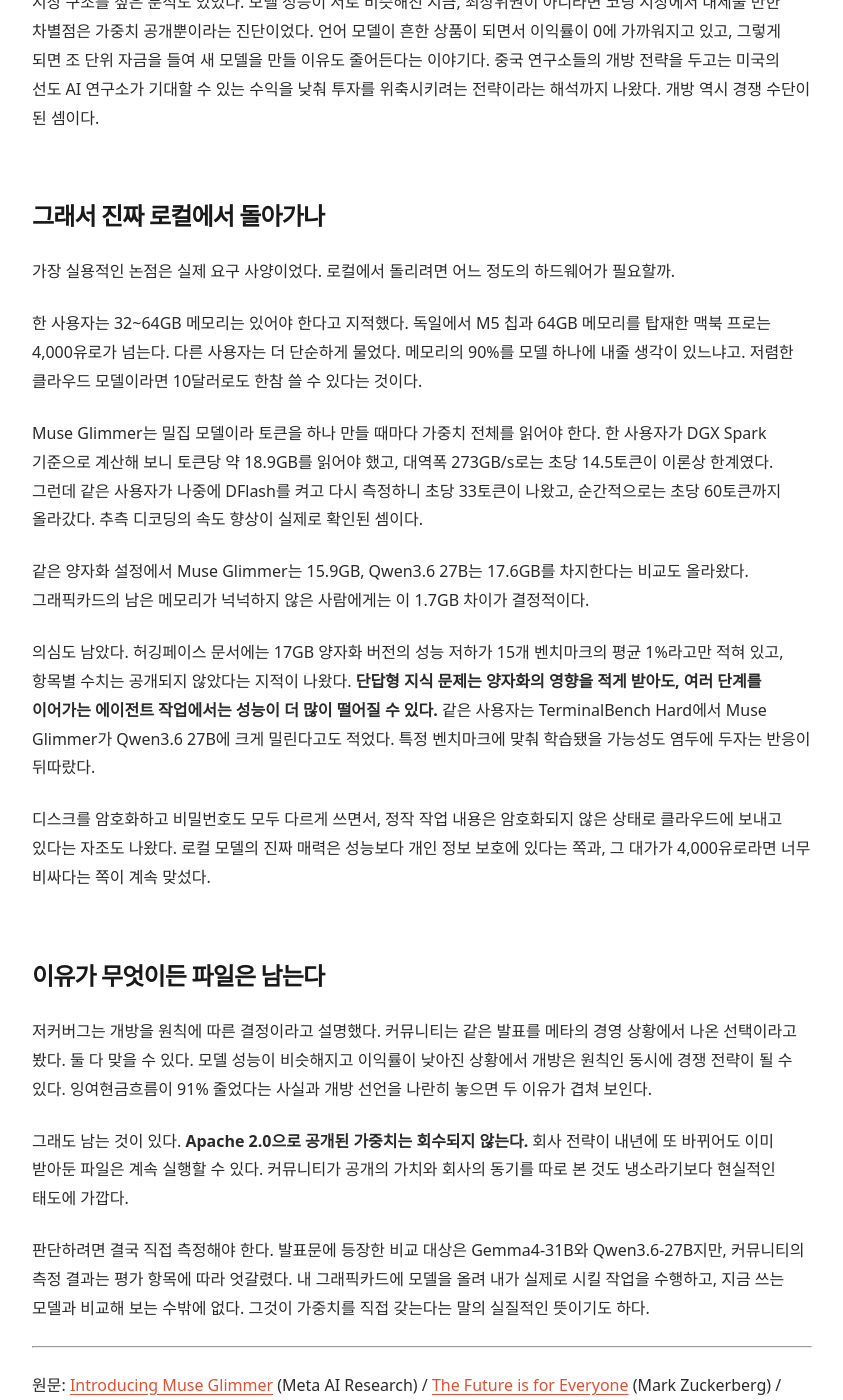
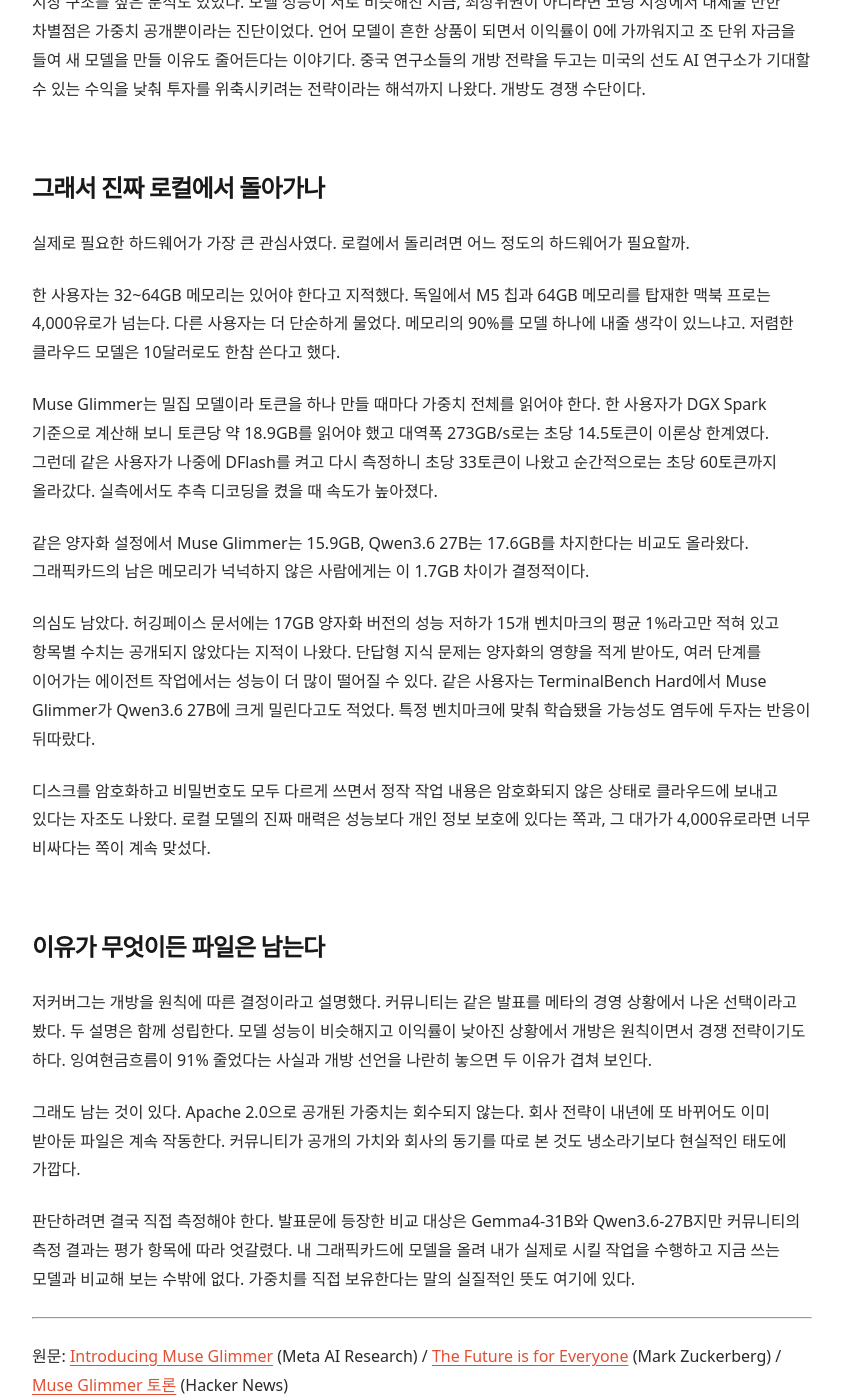
Before and after one commit to enebin/enebin.github.io, a Jekyll site: the page built from _posts/2026-08-11-meta-muse-glimmer.md, in a window 1280 px wide and 1400 px high, scrolled down 5471 px. Shown: the whole window, without its empty margins (218-1061 px from the left). Built offline with Jekyll 4.4.1, drawn with Linux system fonts in a browser that asks for light colours; some web fonts are replaced; comment, search, counter and statistics services are not loaded; some of the changed text lies outside the part shown.

Commit message:
docs: Muse Glimmer 글 문체 다듬기

```diff
--- a/_posts/2026-08-11-meta-muse-glimmer.md
+++ b/_posts/2026-08-11-meta-muse-glimmer.md
@@ -8,9 +8,9 @@
 image: /assets/images/meta-muse-glimmer-cover.svg
 ---
 
-노트북에서 에이전트를 하나 돌려보려 하면 금방 벽에 부딪힌다. 성능이 좋은 모델은 대부분 외부 서버에 있고, 내 그래픽카드에 올라가는 크기의 모델은 도구를 몇 번 호출하다 보면 흐트러진다. 개인 파일과 일정을 다루는 에이전트를 만들고 싶어도 결국 작업 내용이 클라우드로 넘어간다.
+노트북에서 에이전트를 하나 돌리려 하면 금세 벽에 부딪힌다. 성능 좋은 모델은 대부분 외부 서버에 있다. 내 그래픽카드에서 돌아갈 만한 모델은 도구를 몇 번만 호출해도 흐트러지고 개인 파일과 일정을 다루려면 작업 내용을 클라우드로 보내야 한다.
 
-2026년 8월 10일, 메타가 이 빈틈을 겨냥한 모델을 내놨다. **Muse Glimmer는 소비자용 그래픽카드 한 장에서 돌아가도록 만든 300억 파라미터 모델이고, 가중치가 Apache 2.0 라이선스로 공개됐다.** 같은 날 마크 저커버그도 글을 올려 왜 다시 가중치를 공개하는 쪽을 택했는지 설명했다. Hacker News에서는 추천을 1,100개 넘게 받은 토론이 이어졌다. 발표문과 반응을 나란히 놓고 보면 그림이 조금 달라진다.
+2026년 8월 10일, 메타가 이런 빈틈을 겨냥한 모델을 내놨다. Muse Glimmer는 소비자용 그래픽카드 한 장에서 돌아가도록 만든 300억 파라미터 모델이고 가중치가 Apache 2.0 라이선스로 공개됐다. 같은 날 마크 저커버그도 글을 올려 왜 다시 가중치를 공개하는 쪽을 택했는지 설명했다. Hacker News에서는 추천을 1,100개 넘게 받은 토론이 이어졌다. 발표문과 반응을 함께 읽으면 인상이 조금 달라진다.
 
 <!--more-->
 
@@ -18,24 +18,24 @@
 
 300억 파라미터를 16비트 정밀도로 담으면 메모리가 55GB 넘게 필요하다. 일반적인 소비자용 그래픽카드 한 장에는 들어가지 않는 크기다. 메타는 가중치를 약 4비트로 압축해 언어 모델 부분을 20GB 아래로 줄였다.
 
-남은 공간에는 다른 구성 요소가 들어간다. KV 캐시는 대화가 길어질수록 쌓이는 작업 기억이고, 퍼셉션 인코더는 이미지를 읽는다. 여기에 생성 속도를 높이는 드래프터까지 얹어 전체를 24~32GB 안에 맞추는 것이 설계 목표였다. 메타는 이렇게 압축해도 에이전트 작업에서는 성능이 거의 또는 전혀 떨어지지 않았다고 밝혔다.
+남은 공간에는 다른 구성 요소가 들어간다. KV 캐시는 대화가 길어질수록 쌓이는 작업 기억이고 퍼셉션 인코더는 이미지를 읽는다. 여기에 생성 속도를 높이는 드래프터까지 얹어 전체를 24~32GB 안에 맞추는 것이 설계 목표였다. 메타는 이렇게 압축해도 에이전트 작업의 성능이 떨어지지 않았거나 하락 폭이 아주 작았다고 밝혔다.
 
 <figure>
   <img src="/assets/images/meta-muse-glimmer-memory.svg" alt="55GB가 필요한 30B 모델을 4비트로 압축해 20GB 미만으로 줄이고 남은 공간에 KV 캐시와 인코더와 드래프터를 넣어 24GB 안에 맞추는 그림">
   <figcaption>24GB 메모리 안에 언어 모델과 에이전트 실행에 필요한 구성 요소를 함께 넣었다.</figcaption>
 </figure>
 
-언어 모델은 보통 토큰을 하나씩 만든다. 추론이 길거나 여러 단계에 걸쳐 도구를 호출할 때는 이 방식이 느리다. 그래서 Muse Glimmer에는 DFlash를 기반으로 한 가벼운 드래프터가 함께 들어간다. 작은 모델이 여러 토큰을 미리 제안하면 본 모델이 한꺼번에 검증하고 맞는 부분만 받아들인다. 결과물의 품질은 유지하면서 생성 속도를 높이는 추측 디코딩 방식이다.
+언어 모델은 보통 토큰을 하나씩 만든다. 추론이 길거나 여러 단계에 걸쳐 도구를 호출할 때는 이 방식이 느리다. 그래서 Muse Glimmer에는 DFlash를 기반으로 한 가벼운 드래프터가 함께 들어간다. 작은 모델이 여러 토큰을 미리 제안하면 본 모델이 한꺼번에 검증해 맞는 부분만 받아들인다. 결과물의 품질은 유지하면서 생성 속도를 높이는 추측 디코딩 방식이다.
 
 메타는 학습 과정도 함께 공개했다. 사전 학습에서는 더 큰 모델인 Muse Spark가 각 토큰에 매긴 점수를 따라 배우는 로짓 증류를 사용했다. 중간 학습에서는 맥락이 길고 도구를 많이 쓰는 데이터를 집중적으로 학습시켰다. 후학습 단계에서는 지도 미세조정에 온폴리시 증류와 강화학습을 섞었다. 큰 모델의 지식을 더 작은 모델로 옮기는 과정이라고 보면 된다.
 
-메타는 에이전트가 긴 작업을 끝까지 수행하는 능력을 강조했다. 정해진 형식에 맞춰 도구를 호출하고, 작업 내내 계획을 유지하며, 도구가 실패하거나 이상한 값을 돌려주면 원인을 진단해 다시 시도하도록 학습시켰다고 한다. 글과 이미지를 함께 입력할 수 있어 스크린숏이나 문서를 보고 판단하는 작업도 가능하다. 추론 깊이를 조절하는 기능도 넣었다. 학습 데이터는 100개가 넘는 언어에서 모았다.
+메타는 에이전트가 긴 작업을 끝까지 수행하는 능력을 강조했다. 정해진 형식에 맞춰 도구를 호출하고 작업 내내 계획을 유지하며 도구가 실패하거나 이상한 값을 돌려주면 원인을 진단해 다시 시도하도록 학습시켰다고 한다. 글과 이미지를 함께 입력할 수 있어 스크린숏이나 문서를 보고 판단하는 작업도 가능하다. 추론 깊이를 조절하는 기능도 넣었다. 학습 데이터는 100개가 넘는 언어에서 모았다.
 
-llama.cpp, MLX, ExecuTorch 같은 기기용 실행 도구부터 vLLM, SGLang 같은 서버용 도구까지 폭넓게 지원한다. Ollama와 LM Studio도 곧 지원할 예정이다. 다만 Gemma4-31B, Qwen3.6-27B와 비교한 벤치마크 표는 발표문에 이미지로만 실려 있어 항목별 수치를 확인하기 어렵다.
+llama.cpp, MLX, ExecuTorch 같은 기기용 실행 도구부터 vLLM, SGLang 같은 서버용 도구까지 폭넓게 지원한다. Ollama와 LM Studio도 곧 여기에 포함될 예정이다. 다만 Gemma4-31B, Qwen3.6-27B와 비교한 벤치마크 표는 발표문에 이미지로만 실려 있어 항목별 수치를 확인하기 어렵다.
 
 ## 라이선스가 Llama 때와 달라졌다
 
-이번 발표에서 중요한 변화는 라이선스다. Llama 시절 메타는 여러 사용 조건이 붙은 자체 라이선스를 썼지만, 이번에는 Apache 2.0을 택했다. 상업적 이용과 수정, 재배포가 훨씬 자유롭다.
+이번 발표에서는 라이선스가 달라졌다. Llama 시절 메타는 여러 사용 조건이 붙은 자체 라이선스를 썼지만 이번에는 Apache 2.0을 택했다. 상업적 이용과 수정, 재배포가 훨씬 자유롭다.
 
 Hacker News의 한 사용자는 이렇게 정리했다.
 
@@ -43,7 +43,7 @@
 
 그렇다면 이 모델을 오픈소스라고 부를 수 있을까. 여기서 의견이 갈렸다. 가중치만 공개하는 것은 소스 코드가 아니라 실행 파일만 공개하는 것에 가깝다는 지적이 나왔다. 학습 데이터와 학습 코드 없이 숫자 덩어리만 받는 셈이라는 주장이다.
 
-반론도 만만치 않았다. 일반 프로그램의 실행 파일은 고쳐서 다시 배포하기 어렵지만, 가중치가 공개된 모델은 미세 조정한 뒤 재배포할 수 있다. 애초에 언어 모델에는 사람이 읽을 수 있는 소스 코드가 없다는 반박도 있었다. 모델을 직접 학습시킨 사람조차 내부 작동을 완전히 해석하지는 못한다. **가중치를 받은 사용자는 API만 쓰는 사람보다 훨씬 자유롭게 모델을 분석하고 수정할 수 있다.**
+반론도 만만치 않았다. 일반 프로그램의 실행 파일은 고쳐서 다시 배포하기 어렵지만 가중치가 공개된 모델은 미세 조정 뒤 재배포가 가능하다. 일부 사용자는 애초에 언어 모델에는 사람이 읽을 수 있는 소스 코드가 없다고 반박했다. 모델을 직접 학습시킨 사람조차 내부 작동을 완전히 해석하지는 못한다. 가중치를 받은 사용자는 API만 쓰는 사람보다 훨씬 자유롭게 모델을 분석하고 수정한다.
 
 <figure>
   <img src="/assets/images/meta-muse-glimmer-openness.svg" alt="학습 데이터와 코드까지 공개한 모델, 가중치만 공개한 모델, API만 제공하는 모델을 사용 범위와 함께 비교한 그림">
@@ -52,54 +52,54 @@
 
 ## 저커버그는 개방이 곧 안전이라고 했다
 
-같은 날 저커버그가 올린 글의 주장은 분명했다. 개방은 개인의 통제권을 넓히고, AI 기술이 주는 힘이 한곳에 몰리는 것을 막는다는 것이다. 그는 구글과 앤트로픽, OpenAI 같은 회사가 기업과 정부를 위한 폐쇄형 모델에만 매달린다고 비판했다. 그렇게 되면 큰 조직과 개인의 힘 차이가 더 벌어진다는 이유였다.
+저커버그는 같은 날 올린 글에서 개방이 개인의 통제권을 넓히고 AI 기술이 주는 힘의 집중을 막는다고 주장했다. 그는 구글과 앤트로픽, OpenAI 같은 회사가 기업과 정부를 위한 폐쇄형 모델에만 매달린다고 비판했다. 그렇게 되면 큰 조직과 개인의 힘 차이가 더 벌어진다는 이유였다.
 
-보통은 강력한 모델을 아무나 쓰지 못하게 막는 것이 안전하다고 본다. 저커버그는 이 구도를 뒤집었다. 모두를 지켜주는 선의의 초지능 하나를 기대할 수 없으니, 개인용 에이전트를 널리 보급해 힘을 분산하는 편이 낫다고 썼다. 사용자가 많은 시스템일수록 취약점을 찾아내는 사람도 많아진다는 근거도 들었다.
+보통은 강력한 모델을 아무나 쓰지 못하게 막는 것이 안전하다고 본다. 저커버그는 이 구도를 뒤집었다. 모두를 지켜주는 선의의 초지능 하나를 기대하기 어려우니 개인용 에이전트를 널리 보급해 힘을 분산하는 편이 낫다고 썼다. 사용자가 많은 시스템일수록 취약점을 찾아내는 사람도 많아진다는 근거도 들었다.
 
-증류에 대한 방어도 있었다.
+저커버그는 증류 방식도 옹호했다.
 
 > 관찰할 수 있는 것에서 배울 수 있다는 원칙을 지키는 게 중요하다. 세상은 원래 그렇게 돌아간다.
 
-중국 연구소들이 개방형 모델로 격차를 좁히는 상황에서 나온 말이라 의미가 크다. 다른 모델의 출력을 학습에 활용하는 것까지 규제하면 미국이 앞서기 어렵다는 뜻이다. Muse Glimmer도 Muse Spark의 출력으로 증류한 모델인 만큼, 자신들이 택한 학습 방식을 정당화하는 주장이기도 하다.
+중국 연구소들이 개방형 모델로 격차를 좁히는 상황에서 다른 모델의 출력을 학습에 활용하는 것까지 규제하면 미국이 앞서기 어렵다는 뜻이다. Muse Glimmer도 Muse Spark의 출력으로 증류한 모델인 만큼, 자신들이 택한 학습 방식을 정당화하는 주장이기도 하다.
 
-파이낸셜타임스 보도에 따르면 메타는 AI 인프라 투자로 잉여현금흐름이 91% 줄었고, 지난 1년 사이 주가도 약 20% 떨어졌다. 그런데도 투자는 계속하겠다고 했다. 더 큰 모델인 Muse Spark의 가중치도 몇 주 안에 공개하고, 모델 안전성 검토는 독립 이사회에 맡기겠다고 밝혔다.
+파이낸셜타임스 보도에 따르면 메타는 AI 인프라 투자로 잉여현금흐름이 91% 줄었고 지난 1년 사이 주가도 약 20% 떨어졌다. 그런데도 투자는 계속하겠다고 했다. 더 큰 모델인 Muse Spark의 가중치도 몇 주 안에 공개하고 모델 안전성 검토는 독립 이사회에 맡기겠다고 밝혔다.
 
 ## 커뮤니티는 결과와 속내를 따로 봤다
 
-Hacker News의 반응은 한 방향이 아니었다. 반가움과 냉소가 같은 스레드 안에 나란히 있었다.
+Hacker News에는 반가워하는 반응과 냉소적인 반응이 함께 올라왔다.
 
-반가워하는 쪽의 말은 단순했다. “메타가 돌아왔다”, “이 크기의 모델이 늘어나서 좋다”, “Apache 2.0이면 그냥 선물로 받으면 된다”는 반응이 나왔다. Llama 3 무렵에는 분위기가 지금보다 좋았지만, 요즘은 어둡고 숨 가쁜 경주처럼 느껴진다는 댓글도 있었다. 다른 사용자는 그래서 ‘희미한 빛’이라는 뜻의 Glimmer를 이름으로 붙인 것 아니냐고 답했다.
+반가워하는 쪽의 말은 단순했다. “메타가 돌아왔다”, “이 크기의 모델이 늘어나서 좋다”, “Apache 2.0이면 그냥 선물로 받으면 된다”는 반응이 나왔다. Llama 3 무렵에는 분위기가 지금보다 좋았지만 요즘은 어둡고 숨 가쁜 경주처럼 느껴진다는 댓글도 있었다. 다른 사용자는 그래서 ‘희미한 빛’이라는 뜻의 Glimmer를 이름으로 붙인 것 아니냐고 답했다.
 
-회의적인 쪽은 회사의 속내를 따졌다. 연구자들은 좋은 일을 했지만 연구비를 대는 주체는 회사이며, 사용자의 호의도 회사가 필요할 때 활용할 수 있는 자산이라는 것이다. 메타가 모델을 공개한 이유는 다른 방식으로 수익을 내지 못했기 때문이라고 잘라 말한 댓글도 있었다. 웹사이트의 크롤링 거부 규칙을 무시하고 데이터를 긁어간 일을 아직 기억한다는 사람도 있었다.
+회의적인 쪽은 회사의 속내를 따졌다. 연구자들은 좋은 일을 했지만 연구비를 대는 주체는 회사이며 사용자의 호의도 회사가 필요할 때 활용하는 자산이라고 봤다. 메타가 모델을 공개한 이유는 다른 방식으로 수익을 내지 못했기 때문이라고 잘라 말한 댓글도 있었다. 웹사이트의 크롤링 거부 규칙을 무시하고 데이터를 긁어간 일을 아직 기억한다는 사람도 있었다.
 
 <figure>
   <img src="/assets/images/meta-muse-glimmer-two-readings.svg" alt="Apache 2.0 가중치 공개라는 같은 사실을 선물로 읽는 해석과 수익화 실패의 결과로 읽는 해석으로 나눠 비교한 그림">
   <figcaption>커뮤니티는 공개된 모델의 가치와 메타가 이를 공개한 이유를 따로 평가했다.</figcaption>
 </figure>
 
-시장 구조를 짚은 분석도 있었다. 모델 성능이 서로 비슷해진 지금, 최상위권이 아니라면 코딩 시장에서 내세울 만한 차별점은 가중치 공개뿐이라는 진단이었다. 언어 모델이 흔한 상품이 되면서 이익률이 0에 가까워지고 있고, 그렇게 되면 조 단위 자금을 들여 새 모델을 만들 이유도 줄어든다는 이야기다. 중국 연구소들의 개방 전략을 두고는 미국의 선도 AI 연구소가 기대할 수 있는 수익을 낮춰 투자를 위축시키려는 전략이라는 해석까지 나왔다. 개방 역시 경쟁 수단이 된 셈이다.
+시장 구조를 짚은 분석도 있었다. 모델 성능이 서로 비슷해진 지금, 최상위권이 아니라면 코딩 시장에서 내세울 만한 차별점은 가중치 공개뿐이라는 진단이었다. 언어 모델이 흔한 상품이 되면서 이익률이 0에 가까워지고 조 단위 자금을 들여 새 모델을 만들 이유도 줄어든다는 이야기다. 중국 연구소들의 개방 전략을 두고는 미국의 선도 AI 연구소가 기대할 수 있는 수익을 낮춰 투자를 위축시키려는 전략이라는 해석까지 나왔다. 개방도 경쟁 수단이다.
 
 ## 그래서 진짜 로컬에서 돌아가나
 
-가장 실용적인 논점은 실제 요구 사양이었다. 로컬에서 돌리려면 어느 정도의 하드웨어가 필요할까.
+실제로 필요한 하드웨어가 가장 큰 관심사였다. 로컬에서 돌리려면 어느 정도의 하드웨어가 필요할까.
 
-한 사용자는 32~64GB 메모리는 있어야 한다고 지적했다. 독일에서 M5 칩과 64GB 메모리를 탑재한 맥북 프로는 4,000유로가 넘는다. 다른 사용자는 더 단순하게 물었다. 메모리의 90%를 모델 하나에 내줄 생각이 있느냐고. 저렴한 클라우드 모델이라면 10달러로도 한참 쓸 수 있다는 것이다.
+한 사용자는 32~64GB 메모리는 있어야 한다고 지적했다. 독일에서 M5 칩과 64GB 메모리를 탑재한 맥북 프로는 4,000유로가 넘는다. 다른 사용자는 더 단순하게 물었다. 메모리의 90%를 모델 하나에 내줄 생각이 있느냐고. 저렴한 클라우드 모델은 10달러로도 한참 쓴다고 했다.
 
-Muse Glimmer는 밀집 모델이라 토큰을 하나 만들 때마다 가중치 전체를 읽어야 한다. 한 사용자가 DGX Spark 기준으로 계산해 보니 토큰당 약 18.9GB를 읽어야 했고, 대역폭 273GB/s로는 초당 14.5토큰이 이론상 한계였다. 그런데 같은 사용자가 나중에 DFlash를 켜고 다시 측정하니 초당 33토큰이 나왔고, 순간적으로는 초당 60토큰까지 올라갔다. 추측 디코딩의 속도 향상이 실제로 확인된 셈이다.
+Muse Glimmer는 밀집 모델이라 토큰을 하나 만들 때마다 가중치 전체를 읽어야 한다. 한 사용자가 DGX Spark 기준으로 계산해 보니 토큰당 약 18.9GB를 읽어야 했고 대역폭 273GB/s로는 초당 14.5토큰이 이론상 한계였다. 그런데 같은 사용자가 나중에 DFlash를 켜고 다시 측정하니 초당 33토큰이 나왔고 순간적으로는 초당 60토큰까지 올라갔다. 실측에서도 추측 디코딩을 켰을 때 속도가 높아졌다.
 
 같은 양자화 설정에서 Muse Glimmer는 15.9GB, Qwen3.6 27B는 17.6GB를 차지한다는 비교도 올라왔다. 그래픽카드의 남은 메모리가 넉넉하지 않은 사람에게는 이 1.7GB 차이가 결정적이다.
 
-의심도 남았다. 허깅페이스 문서에는 17GB 양자화 버전의 성능 저하가 15개 벤치마크의 평균 1%라고만 적혀 있고, 항목별 수치는 공개되지 않았다는 지적이 나왔다. **단답형 지식 문제는 양자화의 영향을 적게 받아도, 여러 단계를 이어가는 에이전트 작업에서는 성능이 더 많이 떨어질 수 있다.** 같은 사용자는 TerminalBench Hard에서 Muse Glimmer가 Qwen3.6 27B에 크게 밀린다고도 적었다. 특정 벤치마크에 맞춰 학습됐을 가능성도 염두에 두자는 반응이 뒤따랐다.
+의심도 남았다. 허깅페이스 문서에는 17GB 양자화 버전의 성능 저하가 15개 벤치마크의 평균 1%라고만 적혀 있고 항목별 수치는 공개되지 않았다는 지적이 나왔다. 단답형 지식 문제는 양자화의 영향을 적게 받아도, 여러 단계를 이어가는 에이전트 작업에서는 성능이 더 많이 떨어질 수 있다. 같은 사용자는 TerminalBench Hard에서 Muse Glimmer가 Qwen3.6 27B에 크게 밀린다고도 적었다. 특정 벤치마크에 맞춰 학습됐을 가능성도 염두에 두자는 반응이 뒤따랐다.
 
-디스크를 암호화하고 비밀번호도 모두 다르게 쓰면서, 정작 작업 내용은 암호화되지 않은 상태로 클라우드에 보내고 있다는 자조도 나왔다. 로컬 모델의 진짜 매력은 성능보다 개인 정보 보호에 있다는 쪽과, 그 대가가 4,000유로라면 너무 비싸다는 쪽이 계속 맞섰다.
+디스크를 암호화하고 비밀번호도 모두 다르게 쓰면서 정작 작업 내용은 암호화되지 않은 상태로 클라우드에 보내고 있다는 자조도 나왔다. 로컬 모델의 진짜 매력은 성능보다 개인 정보 보호에 있다는 쪽과, 그 대가가 4,000유로라면 너무 비싸다는 쪽이 계속 맞섰다.
 
 ## 이유가 무엇이든 파일은 남는다
 
-저커버그는 개방을 원칙에 따른 결정이라고 설명했다. 커뮤니티는 같은 발표를 메타의 경영 상황에서 나온 선택이라고 봤다. 둘 다 맞을 수 있다. 모델 성능이 비슷해지고 이익률이 낮아진 상황에서 개방은 원칙인 동시에 경쟁 전략이 될 수 있다. 잉여현금흐름이 91% 줄었다는 사실과 개방 선언을 나란히 놓으면 두 이유가 겹쳐 보인다.
+저커버그는 개방을 원칙에 따른 결정이라고 설명했다. 커뮤니티는 같은 발표를 메타의 경영 상황에서 나온 선택이라고 봤다. 두 설명은 함께 성립한다. 모델 성능이 비슷해지고 이익률이 낮아진 상황에서 개방은 원칙이면서 경쟁 전략이기도 하다. 잉여현금흐름이 91% 줄었다는 사실과 개방 선언을 나란히 놓으면 두 이유가 겹쳐 보인다.
 
-그래도 남는 것이 있다. **Apache 2.0으로 공개된 가중치는 회수되지 않는다.** 회사 전략이 내년에 또 바뀌어도 이미 받아둔 파일은 계속 실행할 수 있다. 커뮤니티가 공개의 가치와 회사의 동기를 따로 본 것도 냉소라기보다 현실적인 태도에 가깝다.
+그래도 남는 것이 있다. Apache 2.0으로 공개된 가중치는 회수되지 않는다. 회사 전략이 내년에 또 바뀌어도 이미 받아둔 파일은 계속 작동한다. 커뮤니티가 공개의 가치와 회사의 동기를 따로 본 것도 냉소라기보다 현실적인 태도에 가깝다.
 
-판단하려면 결국 직접 측정해야 한다. 발표문에 등장한 비교 대상은 Gemma4-31B와 Qwen3.6-27B지만, 커뮤니티의 측정 결과는 평가 항목에 따라 엇갈렸다. 내 그래픽카드에 모델을 올려 내가 실제로 시킬 작업을 수행하고, 지금 쓰는 모델과 비교해 보는 수밖에 없다. 그것이 가중치를 직접 갖는다는 말의 실질적인 뜻이기도 하다.
+판단하려면 결국 직접 측정해야 한다. 발표문에 등장한 비교 대상은 Gemma4-31B와 Qwen3.6-27B지만 커뮤니티의 측정 결과는 평가 항목에 따라 엇갈렸다. 내 그래픽카드에 모델을 올려 내가 실제로 시킬 작업을 수행하고 지금 쓰는 모델과 비교해 보는 수밖에 없다. 가중치를 직접 보유한다는 말의 실질적인 뜻도 여기에 있다.
 
 ---
 
```
